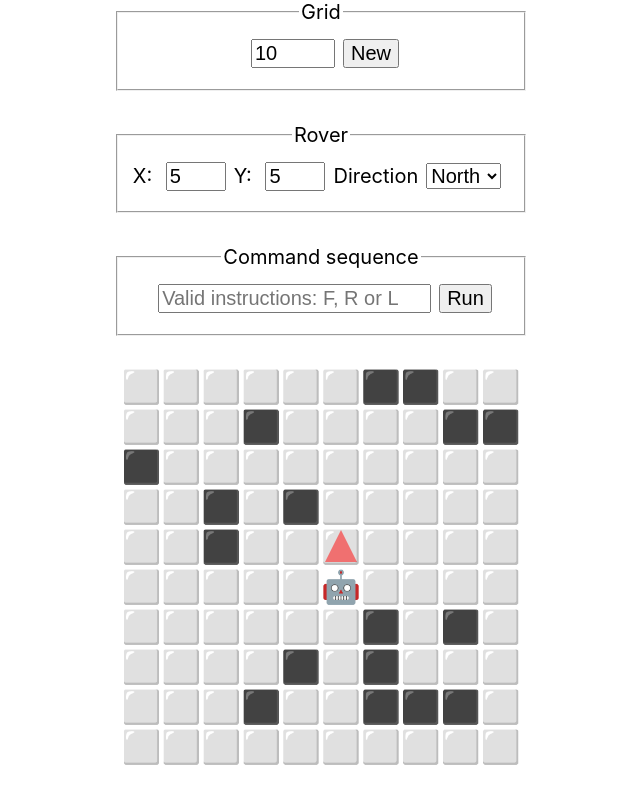
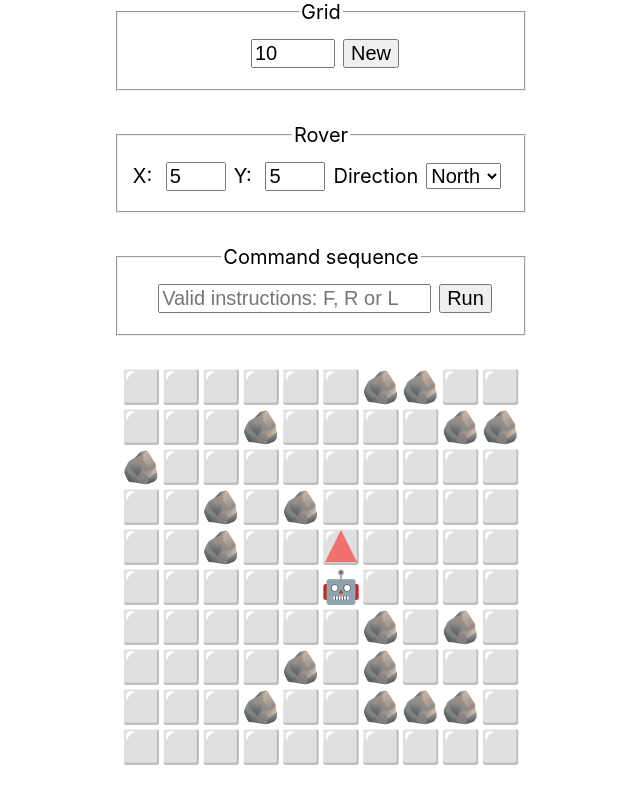
Before and after one commit to mcornella/MarsRoverMission, a React (Vite) app: page / in a window 1280 px wide. Shown: the whole page, without its empty margins (319-959 px from the left). Built offline with nearby package versions, Linux system fonts and the light colour scheme.

Commit message:
Show rock emoji in obstacle cells

```diff
--- a/src/components/Grid.tsx
+++ b/src/components/Grid.tsx
@@ -6,7 +6,7 @@ import { RoverPosition } from "../models/rover"
 import "./Grid.css"
 
 const GridCell: React.FC<{ isObstacle: boolean }> = ({ isObstacle }) => {
-  return isObstacle ? <span>⬛</span> : <span>⬜</span>
+  return isObstacle ? <span>🪨</span> : <span>⬜</span>
 }
 
 const RoverCell: React.FC<RoverPosition> = ({ x, y, direction }) => {
```
